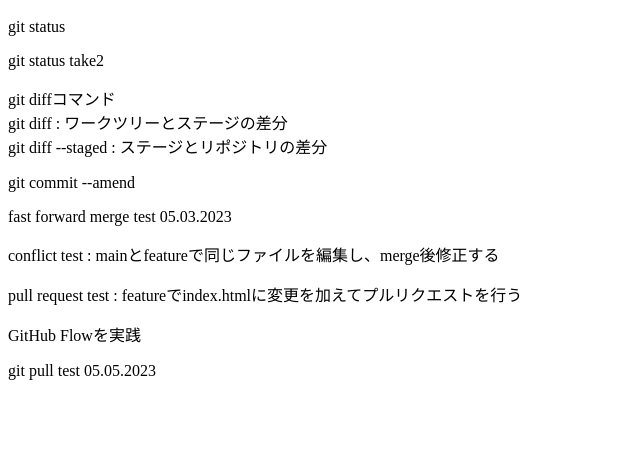
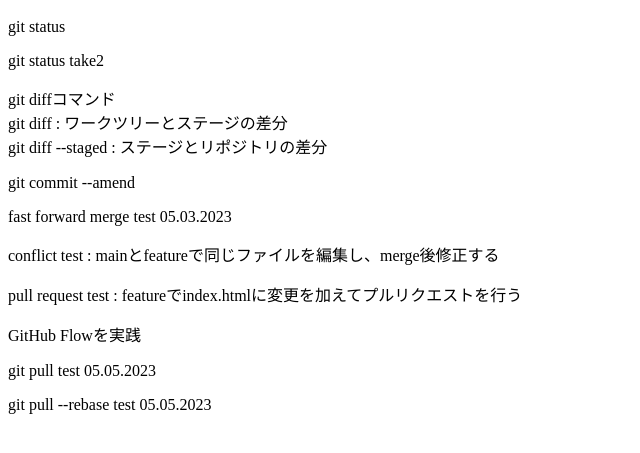
Before and after one commit to Tommy794/git_tutorial, a plain HTML site: page index.html in a window 1280 px wide. Shown: the part 57-510 px from the top of the page, without its empty margins (0-640 px from the left). Drawn offline with Linux system fonts and the light colour scheme.

Commit message:
index.htmlにgit pull --rebaseを追記

```diff
--- a/index.html
+++ b/index.html
@@ -14,3 +14,4 @@
 <p>GitHub Flowを実践</p>
 
 <p>git pull test 05.05.2023</p>
+<p>git pull --rebase test 05.05.2023</p>
```
